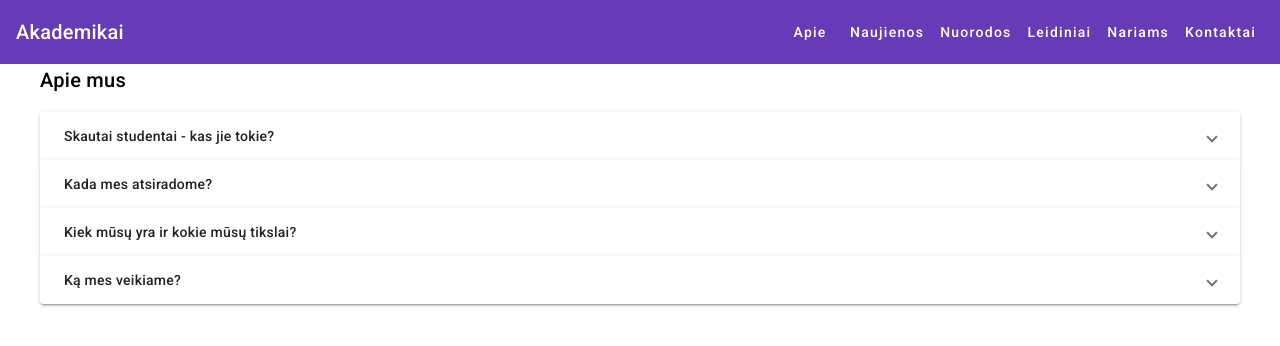
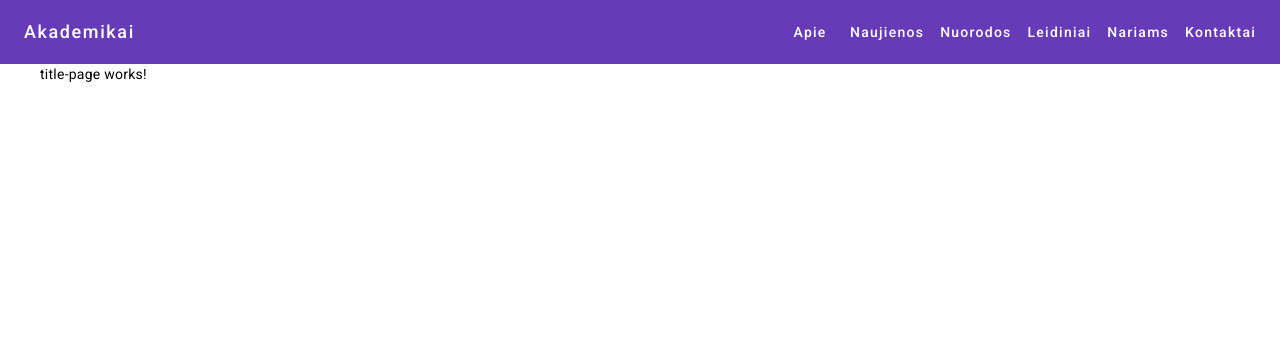
Before and after one commit to BernardasAdomas/akademikai-site, an Angular app: page / in a window 1280 px wide. Before the commit this address led to /apie-mus. Shown: the top 346 px of the page. Built offline with nearby package versions, Linux system fonts and the light colour scheme.

Commit message:
added title page routing

```diff
--- a/src/app/app.routes.ts
+++ b/src/app/app.routes.ts
@@ -4,6 +4,7 @@ import { GuidelineListComponent } from './guideline-list/guideline-list.componen
 import { HonoraryMemberListComponent } from './honorary-members/honorary-member-list/honorary-member-list.component';
 import { FundComponent } from './fund/fund.component';
 import { SymbolListComponent } from './symbol-list/symbol-list.component';
+import { TitlePageComponent } from './title-page/title-page.component';
 
 export const routes: Routes = [
     { path: 'apie-mus', component: AboutUsComponent, pathMatch: 'full' },
@@ -11,6 +12,6 @@ export const routes: Routes = [
     { path: 'apie-mus/garbes-nariai', component: HonoraryMemberListComponent, pathMatch: 'full' },
     { path: 'apie-mus/zenklai', component: SymbolListComponent, pathMatch: 'full' },
     { path: 'apie-mus/vyduno-fondas', component: FundComponent, pathMatch: 'full' },
-    { path: '', redirectTo: 'apie-mus', pathMatch: 'full' },
-    { path: '**', redirectTo: 'apie-mus', pathMatch: 'full' }
+    { path: '', component: TitlePageComponent, pathMatch: 'full' },
+    { path: '**', redirectTo: '', pathMatch: 'full' }
 ];
--- a/src/app/menu/menu.component.html
+++ b/src/app/menu/menu.component.html
@@ -1,5 +1,7 @@
 <mat-toolbar class="navbar" color="primary">
-    <div>Akademikai</div>
+    <div>
+        <button mat-button [routerLink]="['']" style="font-size: large;">Akademikai</button>
+    </div>
     <div>
         <button mat-button [matMenuTriggerFor]="ApieMenu">Apie</button>
         <button mat-button [matMenuTriggerFor]="NaujienosMenu">Naujienos</button>
--- /dev/null
+++ b/src/app/title-page/title-page.component.html
@@ -0,0 +1 @@
+<p>title-page works!</p>
```
Also changed, not shown: src/app/title-page/title-page.component.ts (added, +12 -0 lines), src/app/title-page/title-page.component.css (added), 1 other file (tests, documents, lock files or other folders).
